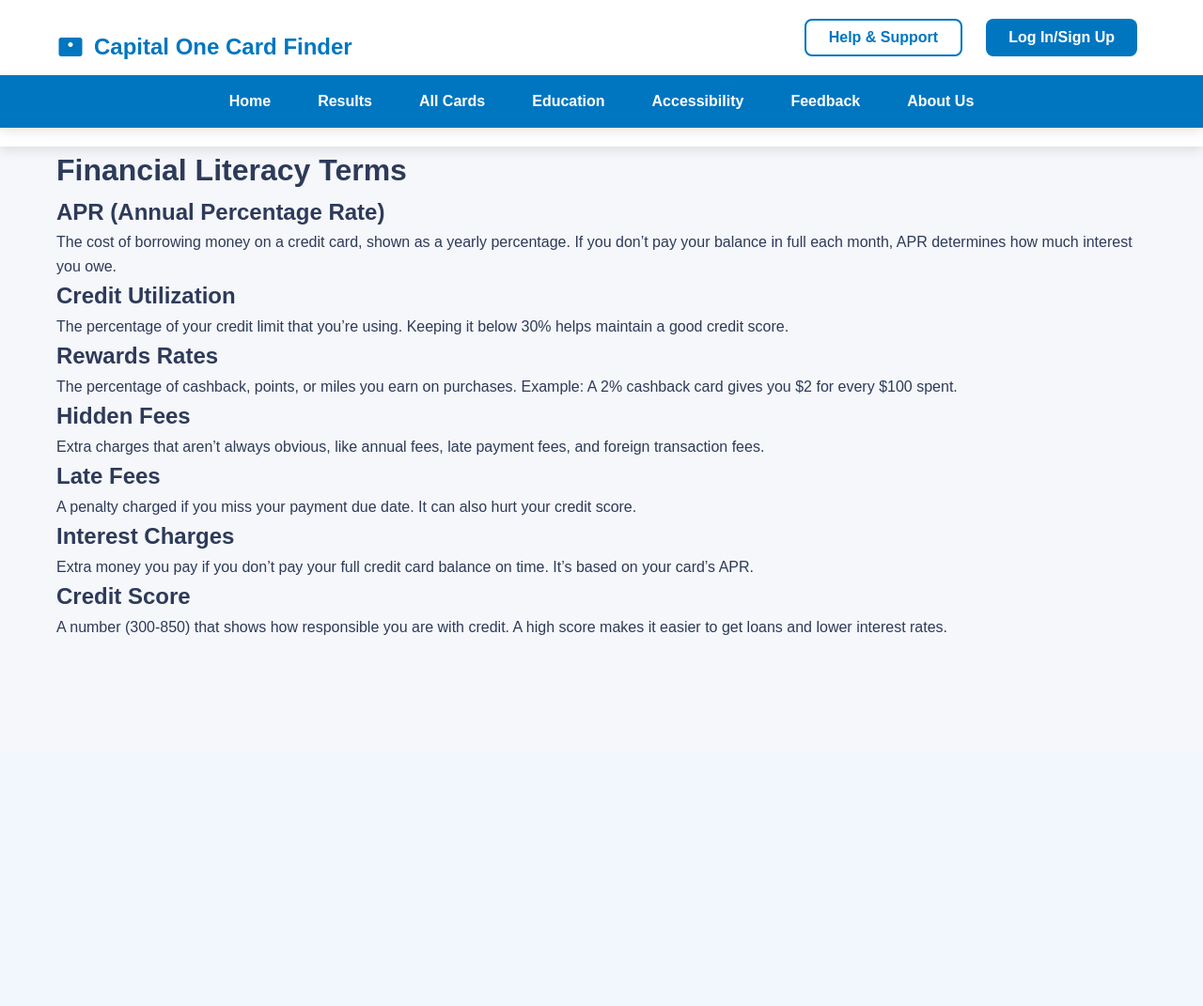
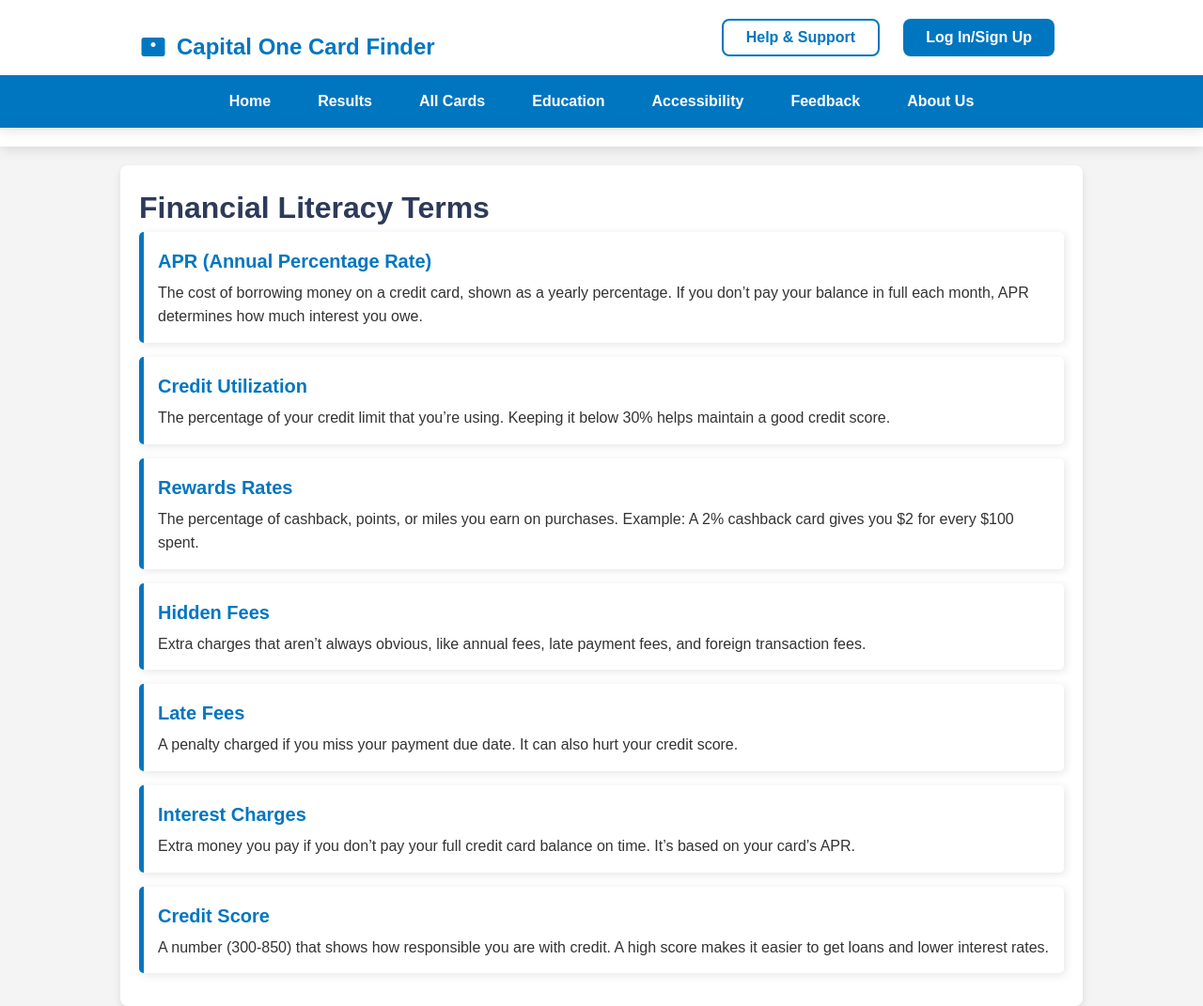
Before and after one commit to BootyChu/HackKnight-, a Flask app: page /education in a window 1280 px wide. Shown: the whole page at 94% size. Before the commit the page ends 676 px from the top, so only its background shows below. Run offline with Flask 3, Linux system fonts and the light colour scheme.

Commit message:
css fix for education

```diff
--- a/capital_one_recommender/app/static/css/styles.css
+++ b/capital_one_recommender/app/static/css/styles.css
@@ -1133,3 +1133,47 @@ footer {
   font-style: italic;
   margin-bottom: 10px;
 }
+
+/* General Styling */
+body {
+  font-family: Arial, sans-serif;
+  margin: 0;
+  padding: 0;
+  background-color: #f4f4f4;
+}
+
+/* Container */
+.container {
+  width: 80%;
+  margin: 0 auto;
+}
+
+/* Glossary Section */
+.glossary-container {
+  margin-top: 20px;
+  padding: 20px;
+  background: white;
+  border-radius: 8px;
+  box-shadow: 0px 4px 8px rgba(0, 0, 0, 0.1);
+}
+
+/* Glossary Boxes */
+.glossary-box {
+  background: #ffffff;
+  padding: 15px;
+  border-left: 5px solid #0076C0;
+  margin-bottom: 15px;
+  border-radius: 5px;
+  box-shadow: 2px 2px 10px rgba(0, 0, 0, 0.1);
+}
+
+.glossary-box h2 {
+  color: #0076C0;
+  font-size: 20px;
+  margin-bottom: 5px;
+}
+
+.glossary-box p {
+  font-size: 16px;
+  color: #333;
+}
```
Also changed, not shown: capital_one_recommender/instance/users.db.
